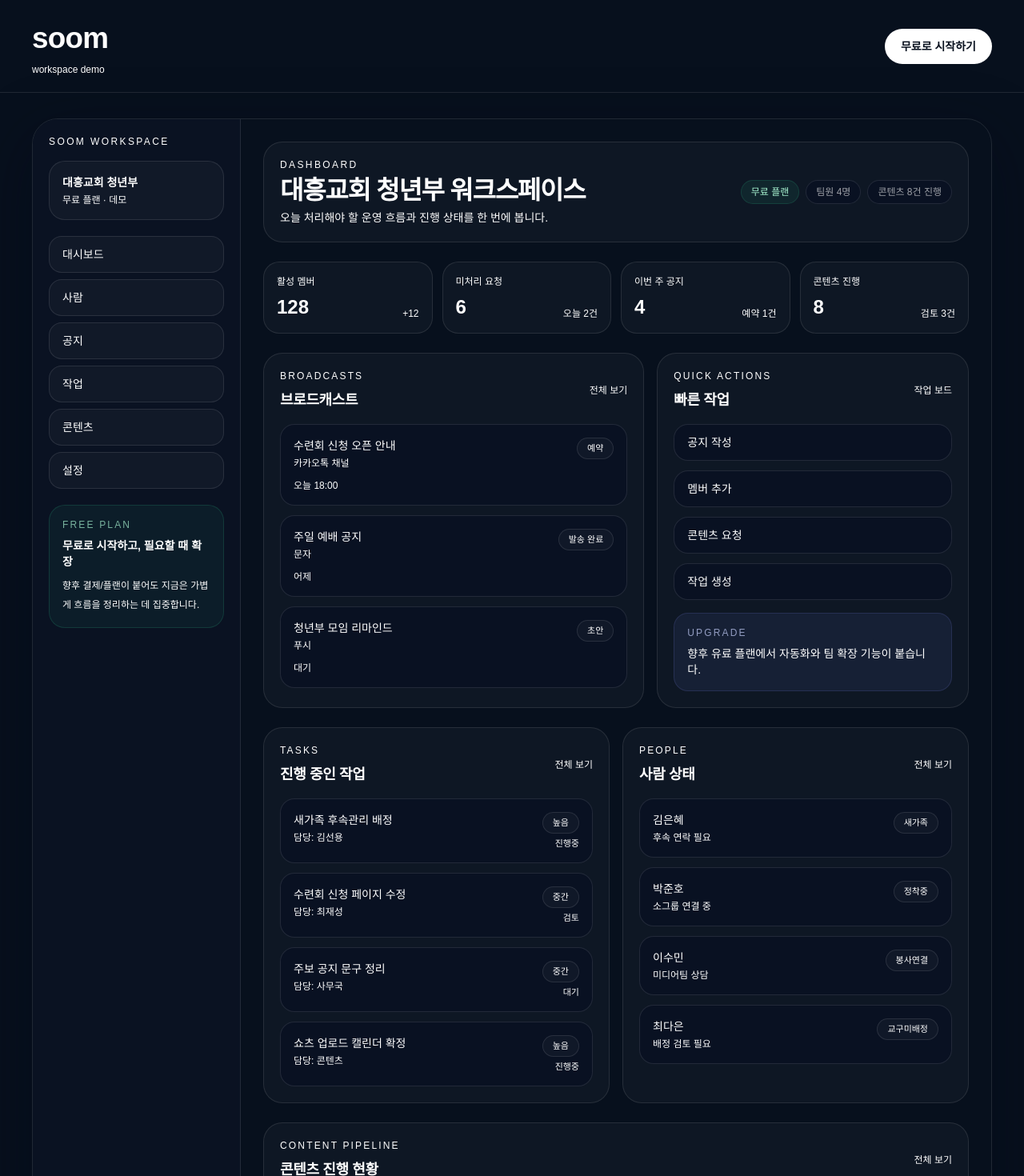
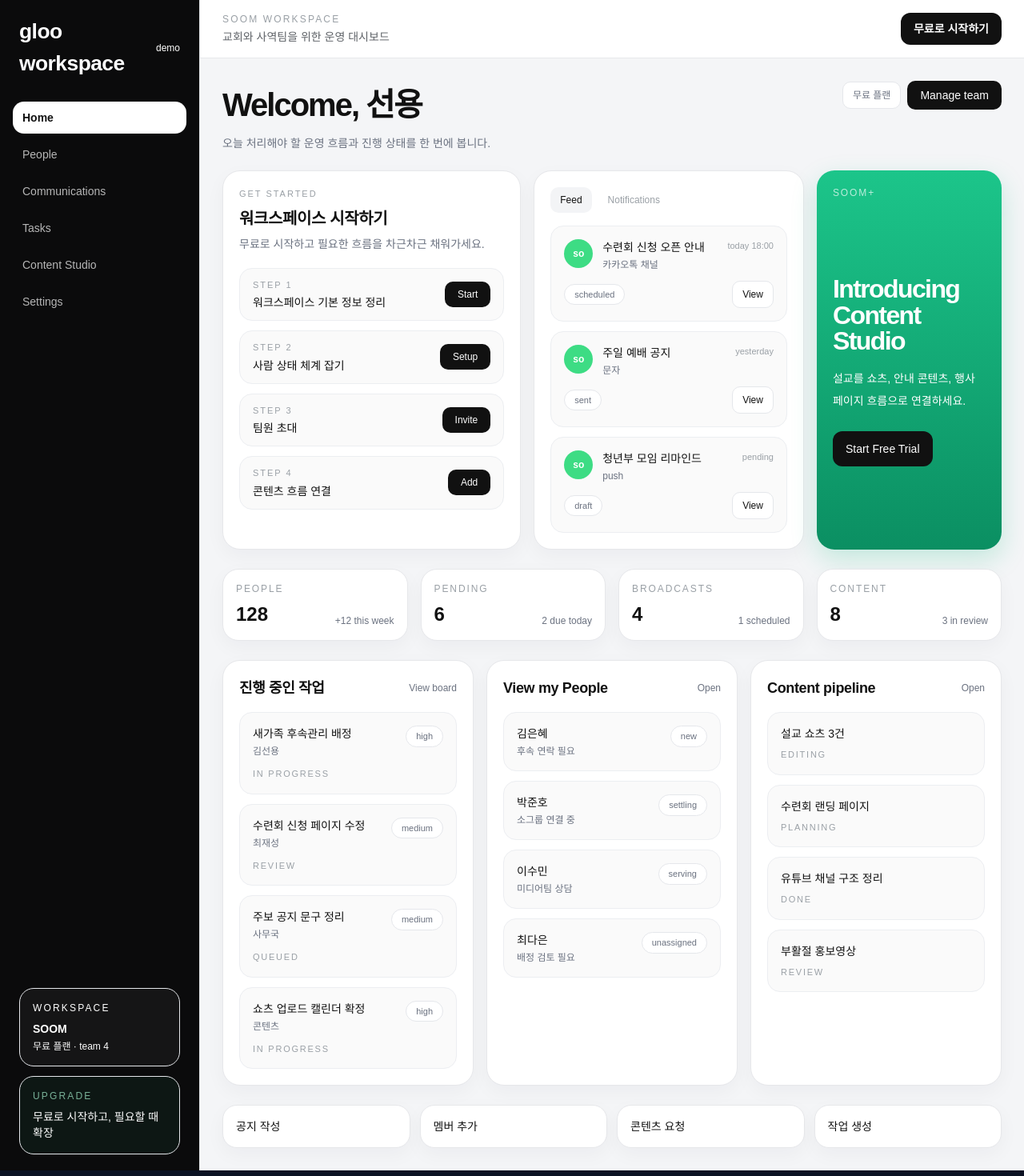
Before and after one commit to kinddragon1224/soom-church, a Next.js app: page /workspace in a window 1280 px wide. Shown: the top 1470 px of the page at 80% size. Built offline with nearby package versions, Linux system fonts and the light colour scheme; a web font is replaced by a local one.

Commit message:
style(workspace): shift dashboard toward gloo-inspired UI

```diff
--- a/app/workspace/layout.tsx
+++ b/app/workspace/layout.tsx
@@ -1,66 +1,67 @@
 import Link from "next/link";
 
 const navItems = [
-  { href: "/workspace", label: "대시보드" },
-  { href: "/workspace/people", label: "사람" },
-  { href: "/workspace/notices", label: "공지" },
-  { href: "/workspace/tasks", label: "작업" },
-  { href: "/workspace/content", label: "콘텐츠" },
-  { href: "/workspace/settings", label: "설정" },
+  { href: "/workspace", label: "home" },
+  { href: "/workspace/people", label: "people" },
+  { href: "/workspace/notices", label: "communications" },
+  { href: "/workspace/tasks", label: "tasks" },
+  { href: "/workspace/content", label: "content studio" },
+  { href: "/workspace/settings", label: "settings" },
 ];
 
 export default function WorkspaceLayout({ children }: { children: React.ReactNode }) {
   return (
-    <main className="min-h-screen bg-[#07101d] text-white">
-      <section className="border-b border-white/10 bg-[#07101d]">
-        <div className="mx-auto flex max-w-7xl items-center justify-between gap-4 px-5 py-5 sm:px-8 lg:px-10">
-          <div>
-            <Link href="/" className="font-display text-[1.9rem] font-semibold tracking-[-0.08em] text-white sm:text-[2.3rem]">
-              soom
+    <main className="min-h-screen bg-[#f4f5f7] text-[#111111]">
+      <div className="grid min-h-screen lg:grid-cols-[250px_1fr]">
+        <aside className="flex min-h-full flex-col border-r border-white/6 bg-[#0b0b0c] px-4 py-5 text-white">
+          <div className="flex items-center justify-between gap-3 px-2">
+            <Link href="/workspace" className="font-display text-[1.65rem] font-semibold tracking-[-0.08em] text-white">
+              gloo workspace
             </Link>
-            <p className="mt-1 text-xs text-white/42">workspace demo</p>
+            <span className="text-xs text-white/34">demo</span>
           </div>
-          <div className="flex gap-2">
-            <Link href="/signup" className="inline-flex min-h-11 items-center justify-center rounded-full bg-white px-5 text-sm font-semibold text-[#09111f]">
-              무료로 시작하기
-            </Link>
-          </div>
-        </div>
-      </section>
 
-      <section>
-        <div className="mx-auto max-w-7xl px-5 py-8 sm:px-8 lg:px-10">
-          <div className="overflow-hidden rounded-[32px] border border-white/10 bg-[#0b1327]/92 shadow-[0_24px_80px_rgba(2,6,23,0.42)]">
-            <div className="grid lg:grid-cols-[260px_1fr]">
-              <aside className="border-b border-white/10 bg-[#0a1222] p-5 lg:border-b-0 lg:border-r">
-                <p className="text-xs tracking-[0.2em] text-white/32">SOOM WORKSPACE</p>
-                <div className="mt-4 rounded-[20px] border border-white/10 bg-white/[0.03] p-4">
-                  <p className="text-sm font-semibold">대흥교회 청년부</p>
-                  <p className="mt-1 text-xs text-white/46">무료 플랜 · 데모</p>
-                </div>
-                <div className="mt-5 grid gap-2">
-                  {navItems.map((item) => (
+          <div className="mt-7 grid gap-1.5">
+            {navItems.map((item, index) => (
               <Link
                 key={item.href}
                 href={item.href}
-                      className="rounded-[16px] border border-white/10 bg-white/[0.03] px-4 py-3 text-sm text-white/76 transition hover:bg-white/[0.08]"
+                className={`rounded-[14px] px-3 py-2.5 text-sm capitalize transition ${index === 0 ? "bg-white text-[#111111] font-semibold" : "text-white/70 hover:bg-white/6 hover:text-white"}`}
               >
                 {item.label}
               </Link>
             ))}
           </div>
-                <div className="mt-5 rounded-[20px] border border-emerald-400/15 bg-emerald-400/[0.06] p-4">
-                  <p className="text-xs tracking-[0.18em] text-emerald-200/70">FREE PLAN</p>
-                  <p className="mt-2 text-sm font-semibold text-white">무료로 시작하고, 필요할 때 확장</p>
-                  <p className="mt-2 text-xs leading-6 text-white/58">향후 결제/플랜이 붙어도 지금은 가볍게 흐름을 정리하는 데 집중합니다.</p>
+
+          <div className="mt-auto space-y-3 px-2">
+            <div className="rounded-[18px] border border-white/8 bg-white/[0.04] p-4">
+              <p className="text-xs tracking-[0.18em] text-white/36">WORKSPACE</p>
+              <p className="mt-2 text-sm font-semibold text-white">SOOM</p>
+              <p className="mt-1 text-xs text-white/42">무료 플랜 · team 4</p>
+            </div>
+            <div className="rounded-[18px] border border-emerald-400/12 bg-emerald-400/[0.06] p-4">
+              <p className="text-xs tracking-[0.18em] text-emerald-200/70">UPGRADE</p>
+              <p className="mt-2 text-sm font-medium text-white">무료로 시작하고, 필요할 때 확장</p>
+            </div>
           </div>
         </aside>
 
-              <div className="min-w-0 p-5 sm:p-7">{children}</div>
+        <section className="min-w-0 bg-[#f4f5f7]">
+          <div className="flex items-center justify-between gap-4 border-b border-[#e7e8eb] bg-white px-5 py-4 sm:px-7">
+            <div>
+              <p className="text-xs tracking-[0.18em] text-[#9aa0a6]">SOOM WORKSPACE</p>
+              <p className="mt-1 text-sm text-[#5f6368]">교회와 사역팀을 위한 운영 대시보드</p>
+            </div>
+            <div className="flex items-center gap-2">
+              <Link href="/signup" className="inline-flex min-h-10 items-center justify-center rounded-[12px] bg-[#111111] px-4 text-sm font-semibold text-white">
+                무료로 시작하기
+              </Link>
             </div>
           </div>
+
+          <div className="min-w-0 p-5 sm:p-7">{children}</div>
+        </section>
       </div>
-      </section>
     </main>
   );
 }
--- a/app/workspace/page.tsx
+++ b/app/workspace/page.tsx
@@ -1,184 +1,191 @@
 import Link from "next/link";
 
 const stats = [
-  { label: "활성 멤버", value: "128", delta: "+12" },
-  { label: "미처리 요청", value: "6", delta: "오늘 2건" },
-  { label: "이번 주 공지", value: "4", delta: "예약 1건" },
-  { label: "콘텐츠 진행", value: "8", delta: "검토 3건" },
+  { label: "people", value: "128", delta: "+12 this week" },
+  { label: "pending", value: "6", delta: "2 due today" },
+  { label: "broadcasts", value: "4", delta: "1 scheduled" },
+  { label: "content", value: "8", delta: "3 in review" },
 ];
 
 const broadcasts = [
-  { title: "수련회 신청 오픈 안내", channel: "카카오톡 채널", status: "예약", when: "오늘 18:00" },
-  { title: "주일 예배 공지", channel: "문자", status: "발송 완료", when: "어제" },
-  { title: "청년부 모임 리마인드", channel: "푸시", status: "초안", when: "대기" },
+  { title: "수련회 신청 오픈 안내", channel: "카카오톡 채널", status: "scheduled", when: "today 18:00" },
+  { title: "주일 예배 공지", channel: "문자", status: "sent", when: "yesterday" },
+  { title: "청년부 모임 리마인드", channel: "push", status: "draft", when: "pending" },
 ];
 
 const tasks = [
-  { title: "새가족 후속관리 배정", owner: "김선용", priority: "높음", status: "진행중" },
-  { title: "수련회 신청 페이지 수정", owner: "최재성", priority: "중간", status: "검토" },
-  { title: "주보 공지 문구 정리", owner: "사무국", priority: "중간", status: "대기" },
-  { title: "쇼츠 업로드 캘린더 확정", owner: "콘텐츠", priority: "높음", status: "진행중" },
+  { title: "새가족 후속관리 배정", owner: "김선용", priority: "high", status: "in progress" },
+  { title: "수련회 신청 페이지 수정", owner: "최재성", priority: "medium", status: "review" },
+  { title: "주보 공지 문구 정리", owner: "사무국", priority: "medium", status: "queued" },
+  { title: "쇼츠 업로드 캘린더 확정", owner: "콘텐츠", priority: "high", status: "in progress" },
 ];
 
 const people = [
-  { name: "김은혜", tag: "새가족", status: "후속 연락 필요" },
-  { name: "박준호", tag: "정착중", status: "소그룹 연결 중" },
-  { name: "이수민", tag: "봉사연결", status: "미디어팀 상담" },
-  { name: "최다은", tag: "교구미배정", status: "배정 검토 필요" },
+  { name: "김은혜", tag: "new", status: "후속 연락 필요" },
+  { name: "박준호", tag: "settling", status: "소그룹 연결 중" },
+  { name: "이수민", tag: "serving", status: "미디어팀 상담" },
+  { name: "최다은", tag: "unassigned", status: "배정 검토 필요" },
 ];
 
 const contentPipeline = [
-  { title: "설교 쇼츠 3건", stage: "제작중" },
-  { title: "수련회 랜딩 페이지", stage: "기획" },
-  { title: "유튜브 채널 구조 정리", stage: "완료" },
-  { title: "부활절 홍보영상", stage: "검토" },
+  { title: "설교 쇼츠 3건", stage: "editing" },
+  { title: "수련회 랜딩 페이지", stage: "planning" },
+  { title: "유튜브 채널 구조 정리", stage: "done" },
+  { title: "부활절 홍보영상", stage: "review" },
 ];
 
 const quickActions = ["공지 작성", "멤버 추가", "콘텐츠 요청", "작업 생성"];
 
 export default function WorkspacePage() {
   return (
-    <div className="flex flex-col gap-6">
-      <div className="flex flex-col gap-4 rounded-[24px] border border-white/10 bg-white/[0.03] p-4 sm:p-5 lg:flex-row lg:items-center lg:justify-between">
+    <div className="flex flex-col gap-6 text-[#111111]">
+      <div className="flex flex-col gap-4 lg:flex-row lg:items-start lg:justify-between">
         <div>
-          <p className="text-xs tracking-[0.2em] text-white/38">DASHBOARD</p>
-          <h1 className="mt-2 text-2xl font-semibold tracking-[-0.04em] text-white sm:text-[2rem]">대흥교회 청년부 워크스페이스</h1>
-          <p className="mt-2 text-sm text-white/56">오늘 처리해야 할 운영 흐름과 진행 상태를 한 번에 봅니다.</p>
+          <h1 className="text-[2.15rem] font-semibold tracking-[-0.05em] text-[#111111] sm:text-[2.5rem]">Welcome, 선용</h1>
+          <p className="mt-2 text-sm text-[#6b7280]">오늘 처리해야 할 운영 흐름과 진행 상태를 한 번에 봅니다.</p>
         </div>
-        <div className="flex flex-wrap gap-2 text-xs">
-          <span className="rounded-full border border-emerald-400/15 bg-emerald-400/[0.08] px-3 py-1.5 text-emerald-200">무료 플랜</span>
-          <span className="rounded-full border border-white/10 bg-[#091122] px-3 py-1.5 text-white/60">팀원 4명</span>
-          <span className="rounded-full border border-white/10 bg-[#091122] px-3 py-1.5 text-white/60">콘텐츠 8건 진행</span>
+        <div className="flex items-center gap-2">
+          <span className="rounded-[10px] border border-[#e5e7eb] bg-white px-3 py-2 text-xs text-[#6b7280]">무료 플랜</span>
+          <button type="button" className="rounded-[10px] bg-[#111111] px-4 py-2 text-sm font-medium text-white">Manage team</button>
         </div>
       </div>
 
-      <div className="grid gap-3 sm:grid-cols-2 xl:grid-cols-4">
-        {stats.map((item) => (
-          <div key={item.label} className="rounded-[20px] border border-white/10 bg-white/[0.03] p-4">
-            <p className="text-xs text-white/44">{item.label}</p>
-            <div className="mt-2 flex items-end justify-between gap-3">
-              <p className="text-2xl font-semibold text-white">{item.value}</p>
-              <span className="text-xs text-white/44">{item.delta}</span>
-            </div>
-          </div>
-        ))}
-      </div>
-
-      <div className="grid gap-4 xl:grid-cols-[1.1fr_0.9fr]">
-        <section className="rounded-[24px] border border-white/10 bg-white/[0.03] p-5">
-          <div className="flex items-center justify-between gap-3">
-            <div>
-              <p className="text-xs tracking-[0.18em] text-white/38">BROADCASTS</p>
-              <h2 className="mt-2 text-lg font-semibold text-white">브로드캐스트</h2>
-            </div>
-            <Link href="/workspace/notices" className="text-xs text-white/56 hover:text-white">전체 보기</Link>
-          </div>
-          <div className="mt-4 grid gap-3">
-            {broadcasts.map((item) => (
-              <div key={item.title} className="rounded-[18px] border border-white/10 bg-[#091122] p-4">
-                <div className="flex items-start justify-between gap-3">
-                  <div>
-                    <p className="text-sm font-medium text-white">{item.title}</p>
-                    <p className="mt-1 text-xs text-white/44">{item.channel}</p>
-                  </div>
-                  <span className="rounded-full border border-white/10 bg-white/[0.03] px-3 py-1 text-[11px] text-white/68">{item.status}</span>
+      <div className="grid gap-4 xl:grid-cols-[1.05fr_0.95fr_0.65fr]">
+        <section className="rounded-[22px] border border-[#e6e7ea] bg-white p-5 shadow-[0_8px_24px_rgba(15,23,42,0.04)]">
+          <p className="text-[11px] tracking-[0.18em] text-[#9aa0a6]">GET STARTED</p>
+          <h2 className="mt-2 text-xl font-semibold text-[#111111]">워크스페이스 시작하기</h2>
+          <p className="mt-2 text-sm text-[#6b7280]">무료로 시작하고 필요한 흐름을 차근차근 채워가세요.</p>
+          <div className="mt-5 grid gap-3">
+            {[
+              ["step 1", "워크스페이스 기본 정보 정리", "Start"],
+              ["step 2", "사람 상태 체계 잡기", "Setup"],
+              ["step 3", "팀원 초대", "Invite"],
+              ["step 4", "콘텐츠 흐름 연결", "Add"],
+            ].map(([step, label, action]) => (
+              <div key={label} className="flex items-center justify-between gap-3 rounded-[16px] border border-[#eceef1] bg-[#fafafa] px-4 py-3">
+                <div>
+                  <p className="text-[11px] uppercase tracking-[0.18em] text-[#9aa0a6]">{step}</p>
+                  <p className="mt-1 text-sm font-medium text-[#111111]">{label}</p>
                 </div>
-                <p className="mt-3 text-xs text-white/46">{item.when}</p>
+                <button type="button" className="rounded-[10px] bg-[#111111] px-4 py-2 text-xs font-medium text-white">{action}</button>
               </div>
             ))}
           </div>
         </section>
 
-        <section className="rounded-[24px] border border-white/10 bg-white/[0.03] p-5">
-          <div className="flex items-center justify-between gap-3">
-            <div>
-              <p className="text-xs tracking-[0.18em] text-white/38">QUICK ACTIONS</p>
-              <h2 className="mt-2 text-lg font-semibold text-white">빠른 작업</h2>
-            </div>
-            <Link href="/workspace/tasks" className="text-xs text-white/56 hover:text-white">작업 보드</Link>
+        <section className="rounded-[22px] border border-[#e6e7ea] bg-white p-5 shadow-[0_8px_24px_rgba(15,23,42,0.04)]">
+          <div className="flex items-center gap-2">
+            <button type="button" className="rounded-[10px] bg-[#f3f4f6] px-3 py-2 text-xs font-medium text-[#111111]">Feed</button>
+            <button type="button" className="rounded-[10px] px-3 py-2 text-xs text-[#9aa0a6]">Notifications</button>
           </div>
           <div className="mt-4 grid gap-3">
-            {quickActions.map((item) => (
-              <button key={item} type="button" className="rounded-[18px] border border-white/10 bg-[#091122] px-4 py-3 text-left text-sm text-white/74 transition hover:bg-white/[0.08]">
-                {item}
-              </button>
-            ))}
-          </div>
-          <div className="mt-4 rounded-[18px] border border-indigo-400/15 bg-indigo-400/[0.08] p-4">
-            <p className="text-xs tracking-[0.18em] text-indigo-200/70">UPGRADE</p>
-            <p className="mt-2 text-sm font-medium text-white">향후 유료 플랜에서 자동화와 팀 확장 기능이 붙습니다.</p>
-          </div>
-        </section>
-      </div>
-
-      <div className="grid gap-4 xl:grid-cols-[1fr_1fr]">
-        <section className="rounded-[24px] border border-white/10 bg-white/[0.03] p-5">
-          <div className="flex items-center justify-between gap-3">
-            <div>
-              <p className="text-xs tracking-[0.18em] text-white/38">TASKS</p>
-              <h2 className="mt-2 text-lg font-semibold text-white">진행 중인 작업</h2>
-            </div>
-            <Link href="/workspace/tasks" className="text-xs text-white/56 hover:text-white">전체 보기</Link>
-          </div>
-          <div className="mt-4 grid gap-3">
-            {tasks.map((task) => (
-              <div key={task.title} className="rounded-[18px] border border-white/10 bg-[#091122] p-4">
+            {broadcasts.map((item) => (
+              <div key={item.title} className="rounded-[16px] border border-[#eceef1] bg-[#fafafa] p-4">
                 <div className="flex items-start justify-between gap-3">
-                  <div>
-                    <p className="text-sm font-medium text-white">{task.title}</p>
-                    <p className="mt-1 text-xs text-white/44">담당: {task.owner}</p>
+                  <div className="flex gap-3">
+                    <div className="flex h-9 w-9 items-center justify-center rounded-full bg-[#3ddc84] text-xs font-semibold text-white">so</div>
+                    <div>
+                      <p className="text-sm font-medium text-[#111111]">{item.title}</p>
+                      <p className="mt-1 text-xs text-[#6b7280]">{item.channel}</p>
+                    </div>
                   </div>
-                  <div className="flex flex-col items-end gap-1">
-                    <span className="rounded-full border border-white/10 bg-white/[0.03] px-3 py-1 text-[11px] text-white/68">{task.priority}</span>
-                    <span className="text-[11px] text-white/42">{task.status}</span>
-                  </div>
+                  <span className="text-[11px] text-[#9aa0a6]">{item.when}</span>
+                </div>
+                <div className="mt-3 flex items-center justify-between gap-3">
+                  <span className="rounded-full border border-[#e5e7eb] bg-white px-3 py-1 text-[11px] text-[#6b7280]">{item.status}</span>
+                  <button type="button" className="rounded-[10px] border border-[#e5e7eb] bg-white px-3 py-2 text-xs font-medium text-[#111111]">View</button>
                 </div>
               </div>
             ))}
           </div>
         </section>
 
-        <section className="rounded-[24px] border border-white/10 bg-white/[0.03] p-5">
+        <section className="overflow-hidden rounded-[22px] bg-[linear-gradient(180deg,#1cc58a_0%,#0b8f62_100%)] p-5 text-white shadow-[0_12px_32px_rgba(16,185,129,0.22)]">
+          <p className="text-xs tracking-[0.16em] text-white/70">SOOM+</p>
+          <h2 className="mt-24 text-[2rem] font-semibold leading-[1.02] tracking-[-0.05em]">Introducing
+            <br />Content Studio</h2>
+          <p className="mt-4 text-sm leading-7 text-white/78">설교를 쇼츠, 안내 콘텐츠, 행사 페이지 흐름으로 연결하세요.</p>
+          <button type="button" className="mt-6 rounded-[12px] bg-[#111111] px-4 py-3 text-sm font-medium text-white">Start Free Trial</button>
+        </section>
+      </div>
+
+      <div className="grid gap-4 sm:grid-cols-2 xl:grid-cols-4">
+        {stats.map((item) => (
+          <div key={item.label} className="rounded-[20px] border border-[#e6e7ea] bg-white p-4 shadow-[0_8px_24px_rgba(15,23,42,0.04)]">
+            <p className="text-xs uppercase tracking-[0.16em] text-[#9aa0a6]">{item.label}</p>
+            <div className="mt-2 flex items-end justify-between gap-3">
+              <p className="text-2xl font-semibold text-[#111111]">{item.value}</p>
+              <span className="text-xs text-[#6b7280]">{item.delta}</span>
+            </div>
+          </div>
+        ))}
+      </div>
+
+      <div className="grid gap-4 xl:grid-cols-[1fr_1fr_1fr]">
+        <section className="rounded-[22px] border border-[#e6e7ea] bg-white p-5 shadow-[0_8px_24px_rgba(15,23,42,0.04)]">
           <div className="flex items-center justify-between gap-3">
-            <div>
-              <p className="text-xs tracking-[0.18em] text-white/38">PEOPLE</p>
-              <h2 className="mt-2 text-lg font-semibold text-white">사람 상태</h2>
-            </div>
-            <Link href="/workspace/people" className="text-xs text-white/56 hover:text-white">전체 보기</Link>
+            <h2 className="text-lg font-semibold text-[#111111]">진행 중인 작업</h2>
+            <Link href="/workspace/tasks" className="text-xs text-[#6b7280] hover:text-[#111111]">View board</Link>
+          </div>
+          <div className="mt-4 grid gap-3">
+            {tasks.map((task) => (
+              <div key={task.title} className="rounded-[16px] border border-[#eceef1] bg-[#fafafa] p-4">
+                <div className="flex items-start justify-between gap-3">
+                  <div>
+                    <p className="text-sm font-medium text-[#111111]">{task.title}</p>
+                    <p className="mt-1 text-xs text-[#6b7280]">{task.owner}</p>
+                  </div>
+                  <span className="rounded-full bg-white px-3 py-1 text-[11px] text-[#6b7280] border border-[#e5e7eb]">{task.priority}</span>
+                </div>
+                <p className="mt-3 text-[11px] uppercase tracking-[0.16em] text-[#9aa0a6]">{task.status}</p>
+              </div>
+            ))}
+          </div>
+        </section>
+
+        <section className="rounded-[22px] border border-[#e6e7ea] bg-white p-5 shadow-[0_8px_24px_rgba(15,23,42,0.04)]">
+          <div className="flex items-center justify-between gap-3">
+            <h2 className="text-lg font-semibold text-[#111111]">View my People</h2>
+            <Link href="/workspace/people" className="text-xs text-[#6b7280] hover:text-[#111111]">Open</Link>
           </div>
           <div className="mt-4 grid gap-3">
             {people.map((person) => (
-              <div key={person.name} className="rounded-[18px] border border-white/10 bg-[#091122] p-4">
+              <div key={person.name} className="rounded-[16px] border border-[#eceef1] bg-[#fafafa] p-4">
                 <div className="flex items-start justify-between gap-3">
                   <div>
-                    <p className="text-sm font-medium text-white">{person.name}</p>
-                    <p className="mt-1 text-xs text-white/44">{person.status}</p>
+                    <p className="text-sm font-medium text-[#111111]">{person.name}</p>
+                    <p className="mt-1 text-xs text-[#6b7280]">{person.status}</p>
                   </div>
-                  <span className="rounded-full border border-white/10 bg-white/[0.03] px-3 py-1 text-[11px] text-white/68">{person.tag}</span>
+                  <span className="rounded-full bg-white px-3 py-1 text-[11px] text-[#6b7280] border border-[#e5e7eb]">{person.tag}</span>
                 </div>
+              </div>
+            ))}
+          </div>
+        </section>
+
+        <section className="rounded-[22px] border border-[#e6e7ea] bg-white p-5 shadow-[0_8px_24px_rgba(15,23,42,0.04)]">
+          <div className="flex items-center justify-between gap-3">
+            <h2 className="text-lg font-semibold text-[#111111]">Content pipeline</h2>
+            <Link href="/workspace/content" className="text-xs text-[#6b7280] hover:text-[#111111]">Open</Link>
+          </div>
+          <div className="mt-4 grid gap-3">
+            {contentPipeline.map((item) => (
+              <div key={item.title} className="rounded-[16px] border border-[#eceef1] bg-[#fafafa] p-4">
+                <p className="text-sm font-medium text-[#111111]">{item.title}</p>
+                <p className="mt-2 text-[11px] uppercase tracking-[0.16em] text-[#9aa0a6]">{item.stage}</p>
               </div>
             ))}
           </div>
         </section>
       </div>
 
-      <section className="rounded-[24px] border border-white/10 bg-white/[0.03] p-5">
-        <div className="flex items-center justify-between gap-3">
-          <div>
-            <p className="text-xs tracking-[0.18em] text-white/38">CONTENT PIPELINE</p>
-            <h2 className="mt-2 text-lg font-semibold text-white">콘텐츠 진행 현황</h2>
-          </div>
-          <Link href="/workspace/content" className="text-xs text-white/56 hover:text-white">전체 보기</Link>
-        </div>
-        <div className="mt-4 grid gap-3 md:grid-cols-2 xl:grid-cols-4">
-          {contentPipeline.map((item) => (
-            <div key={item.title} className="rounded-[18px] border border-white/10 bg-[#091122] p-4">
-              <p className="text-sm font-medium text-white">{item.title}</p>
-              <p className="mt-3 text-xs text-white/44">상태: {item.stage}</p>
-            </div>
-          ))}
-        </div>
-      </section>
+      <div className="grid gap-3 sm:grid-cols-2 xl:grid-cols-4">
+        {quickActions.map((item) => (
+          <button key={item} type="button" className="rounded-[18px] border border-[#e6e7ea] bg-white px-4 py-4 text-left text-sm font-medium text-[#111111] shadow-[0_8px_24px_rgba(15,23,42,0.04)] transition hover:bg-[#fafafa]">
+            {item}
+          </button>
+        ))}
+      </div>
     </div>
   );
 }
```
Lines whose indentation alone changed are shown as unchanged.
